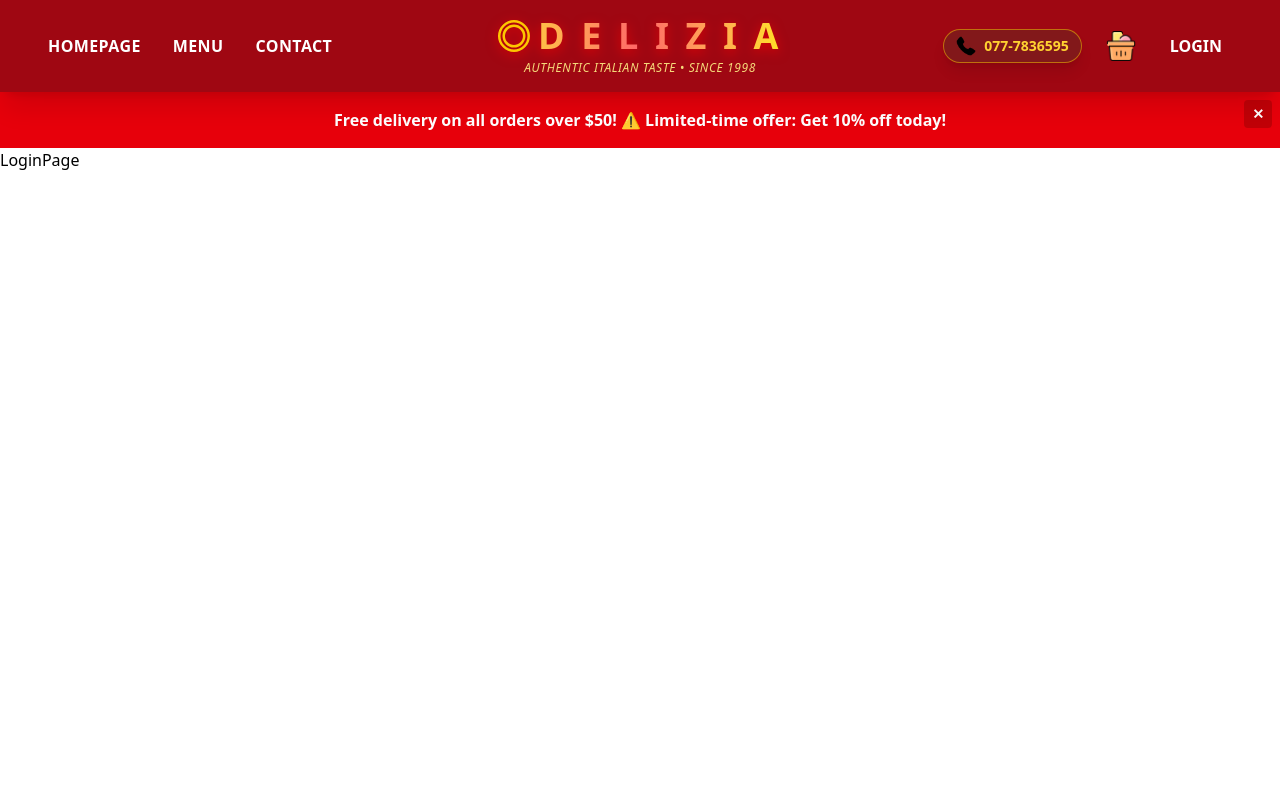
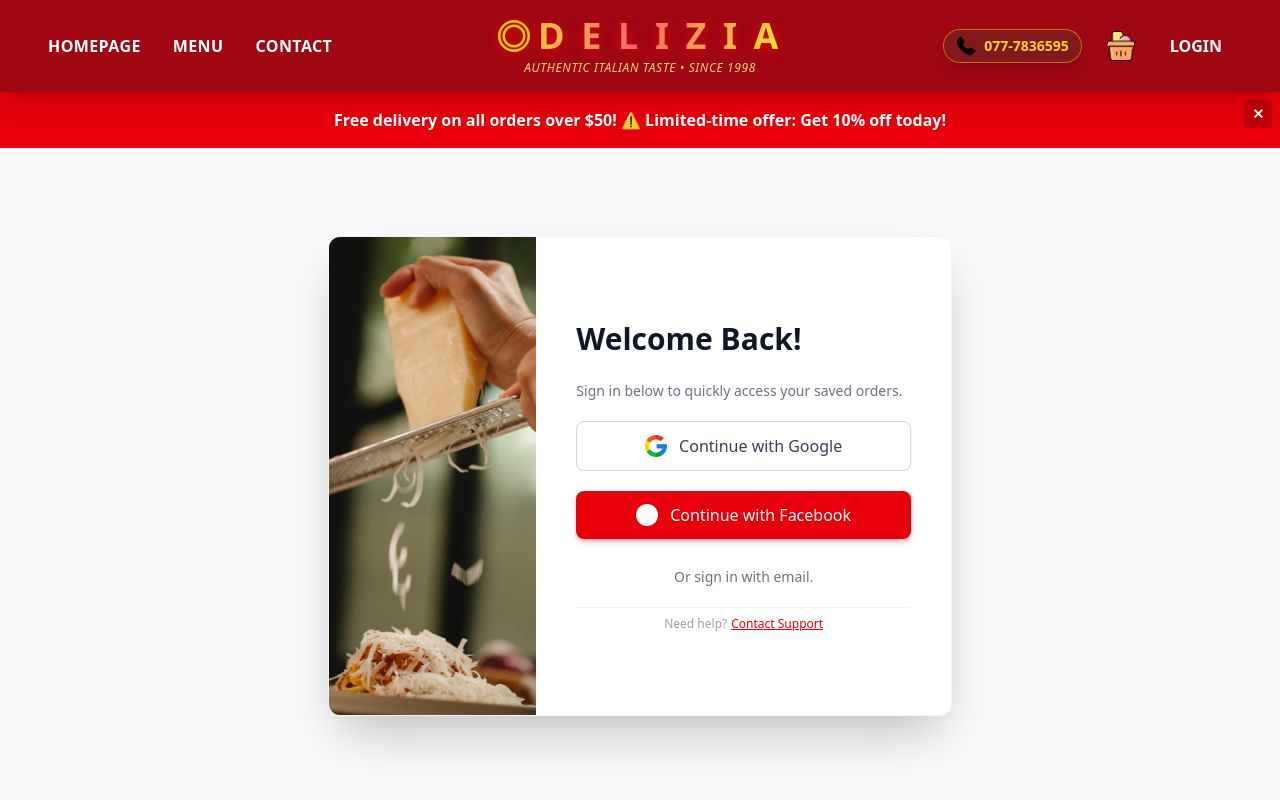
Before and after one commit to hiruranasinghe/restaurant-website-nextjs, a Next.js app: page /login in a window 1280 px wide. Shown: the top 800 px of the page. Built offline with nearby package versions, Linux system fonts and the light colour scheme.

Commit message:
Add Login

```diff
--- a/app/cart/page.tsx
+++ b/app/cart/page.tsx
@@ -1,14 +1,10 @@
 "use client";
 
 import Image from "next/image";
-import React, { useState } from "react"; // 👈 Import useState
+import React, { useState } from "react";
 
-// Helper Component for a single cart item (Modified to accept and manage quantity)
-// In a real app, this quantity logic would be managed higher up (e.g., Redux or Context)
-// but this demonstrates functionality locally.
 const CartItem = ({ img, title, size, price, initialQuantity }: { img: string; title: string; size: string; price: string; initialQuantity: number }) => {
 
-  // Local state to manage the item quantity
   const [quantity, setQuantity] = useState(initialQuantity);
 
   const increaseQuantity = () => {
@@ -16,14 +12,13 @@ const CartItem = ({ img, title, size, price, initialQuantity }: { img: string; t
   };
 
   const decreaseQuantity = () => {
-    // Prevent quantity from going below 1
+
     if (quantity > 1) {
       setQuantity(prev => prev - 1);
     }
   };
 
-  // Calculate the total price for this item based on quantity (assuming price is per unit)
-  // NOTE: This uses string manipulation for the display price, in a real app use numbers.
+
   const unitPrice = parseFloat(price.replace('$', ''));
   const itemTotal = (unitPrice * quantity).toFixed(2);
 
@@ -31,29 +26,28 @@ const CartItem = ({ img, title, size, price, initialQuantity }: { img: string; t
   return (
     <div className="flex items-center justify-between py-6 border-b border-gray-200">
       <div className="flex items-center gap-4 flex-grow">
-        {/* Product Image */}
+
         <div className="relative w-20 h-20 flex-shrink-0 rounded-lg overflow-hidden border border-gray-100">
           <Image src={img} alt={title} fill className="object-contain" />
         </div>
 
-        {/* Title and Details */}
+
         <div className="flex flex-col text-gray-900">
           <h1 className="text-xl font-extrabold uppercase">{title}</h1>
           <span className="text-sm text-gray-500 font-medium">{size}</span>
         </div>
       </div>
 
-      {/* Price and Quantity Controls */}
+
       <div className="flex items-center gap-6 md:gap-8 flex-shrink-0">
-        {/* Price (Now displaying Item Total) */}
+
         <h2 className="text-xl font-bold text-red-600 hidden sm:block">${itemTotal}</h2>
 
-        {/* Quantity Control (Functional) */}
         <div className="flex items-center border border-gray-300 rounded-lg text-gray-700">
           <button
             className="px-2 py-1 text-lg hover:bg-gray-100 rounded-l-lg disabled:opacity-50"
             onClick={decreaseQuantity}
-            disabled={quantity <= 1} // Disable when quantity is 1
+            disabled={quantity <= 1}
           >
             -
           </button>
@@ -66,7 +60,7 @@ const CartItem = ({ img, title, size, price, initialQuantity }: { img: string; t
           </button>
         </div>
 
-        {/* Remove Button */}
+
         <button className="cursor-pointer text-gray-400 hover:text-red-600 transition-colors duration-300 text-lg font-bold">
           &times;
         </button>
@@ -77,18 +71,17 @@ const CartItem = ({ img, title, size, price, initialQuantity }: { img: string; t
 
 
 const CartPage = () => {
-  // In a real application, you would manage the total state here and pass down dispatchers
-  // For simplicity, the total section remains static in this example.
+
 
   return (
-    // Main Container: Centered, min-height, professional colors
+
     <div className="min-h-[calc(100vh-6rem)] md:min-h-[calc(100vh-9rem)] flex flex-col lg:flex-row bg-white">
 
-      {/* PRODUCTS CONTAINER */}
+
       <div className="h-full p-8 md:p-12 flex flex-col overflow-y-auto lg:h-full lg:w-2/3 xl:w-3/5 2xl:w-2/3 lg:px-20 xl:px-40 border-r border-gray-100">
         <h1 className="text-3xl font-bold text-gray-900 mb-6 border-b border-red-500 pb-3">Your Order</h1>
 
-        {/* Dynamic Cart Items - Now passing initialQuantity */}
+
         <CartItem img="/temporary/p1.png" title="Sicilian" size="Large" price="$79.90" initialQuantity={1} />
         <CartItem img="/temporary/p2.png" title="Bacon Deluxe" size="Large" price="$79.90" initialQuantity={2} />
         <CartItem img="/temporary/p3.png" title="P.Arrabiatia" size="Large" price="$79.90" initialQuantity={1} />
@@ -96,12 +89,12 @@ const CartPage = () => {
         <div className="flex-grow"></div>
       </div>
 
-      {/* PAYMENT SUMMARY CONTAINER */}
+
       <div className="h-full p-8 md:p-12 bg-gray-50 flex flex-col gap-5 lg:h-full lg:w-1/3 xl:w-2/5 2xl:w-1/3 lg:px-12 xl:px-20 2xl:text-xl 2xl:gap-8 shadow-inner">
 
         <h2 className="text-2xl font-bold text-gray-900 mb-2 border-b border-gray-200 pb-3">Order Summary</h2>
 
-        {/* Totals remain static for this example */}
+
         <div className="flex justify-between text-gray-700 font-medium">
           <span>Subtotal (3 items)</span>
           <span>$81.70</span>
--- a/app/login/page.tsx
+++ b/app/login/page.tsx
@@ -1,7 +1,71 @@
-import React from 'react'
+"use client";
 
-export default function LoginPage() {
+import Image from "next/image";
+import Link from "next/link";
+import React from "react";
+
+const LoginPage: React.FC = () => {
   return (
-    <div>LoginPage</div>
-  )
-}
+    <div className="p-4 h-[calc(100vh-6rem)] md:h-[calc(100vh-9rem)] flex items-center justify-center bg-gray-50">
+      <div className="h-full shadow-2xl rounded-xl overflow-hidden bg-white flex flex-col md:flex-row md:h-[480px] lg:w-[50%] 2xl:w-[40%] transition-all duration-500 border border-gray-100">
+
+        {/* Left Image Section */}
+        <div className="relative hidden md:block md:w-1/2 lg:w-1/3">
+          <Image
+            src="/loginBg.png"
+            alt="Login background"
+            fill
+            className="object-cover"
+            priority
+          />
+        </div>
+
+        {/* Right Form Section */}
+        <div className="p-8 md:p-10 flex flex-col justify-center gap-5 md:w-1/2 lg:w-2/3">
+          <h1 className="font-extrabold text-3xl text-gray-900 mb-1">Welcome Back!</h1>
+          <p className="text-gray-500 text-sm">
+            Sign in below to quickly access your saved orders.
+          </p>
+
+          {/* Google Login Button */}
+          <button className="flex items-center justify-center gap-3 p-3 border border-gray-300 rounded-lg text-gray-700 font-medium transition-all duration-300 hover:bg-gray-50 hover:border-red-500">
+            <Image
+              src="/google.png"
+              alt="Google logo"
+              width={22}
+              height={22}
+              className="object-contain"
+            />
+            <span>Continue with Google</span>
+          </button>
+
+          {/* Facebook Login Button */}
+          <button className="flex items-center justify-center gap-3 p-3 bg-red-600 text-white rounded-lg font-medium shadow-md shadow-red-500/30 transition-all duration-300 hover:bg-red-700 hover:shadow-lg">
+            <Image
+              src="/facebook.png"
+              alt="Facebook logo"
+              width={22}
+              height={22}
+              className="object-contain filter brightness-0 invert"
+            />
+            <span>Continue with Facebook</span>
+          </button>
+
+          <p className="text-sm text-gray-500 text-center mt-2">Or sign in with email.</p>
+
+          <p className="text-xs text-gray-400 text-center pt-2 border-t border-gray-100">
+            Need help?
+            <Link
+              className="underline text-red-600 font-medium ml-1 hover:text-red-700"
+              href="/"
+            >
+              Contact Support
+            </Link>
+          </p>
+        </div>
+      </div>
+    </div>
+  );
+};
+
+export default LoginPage;
```
